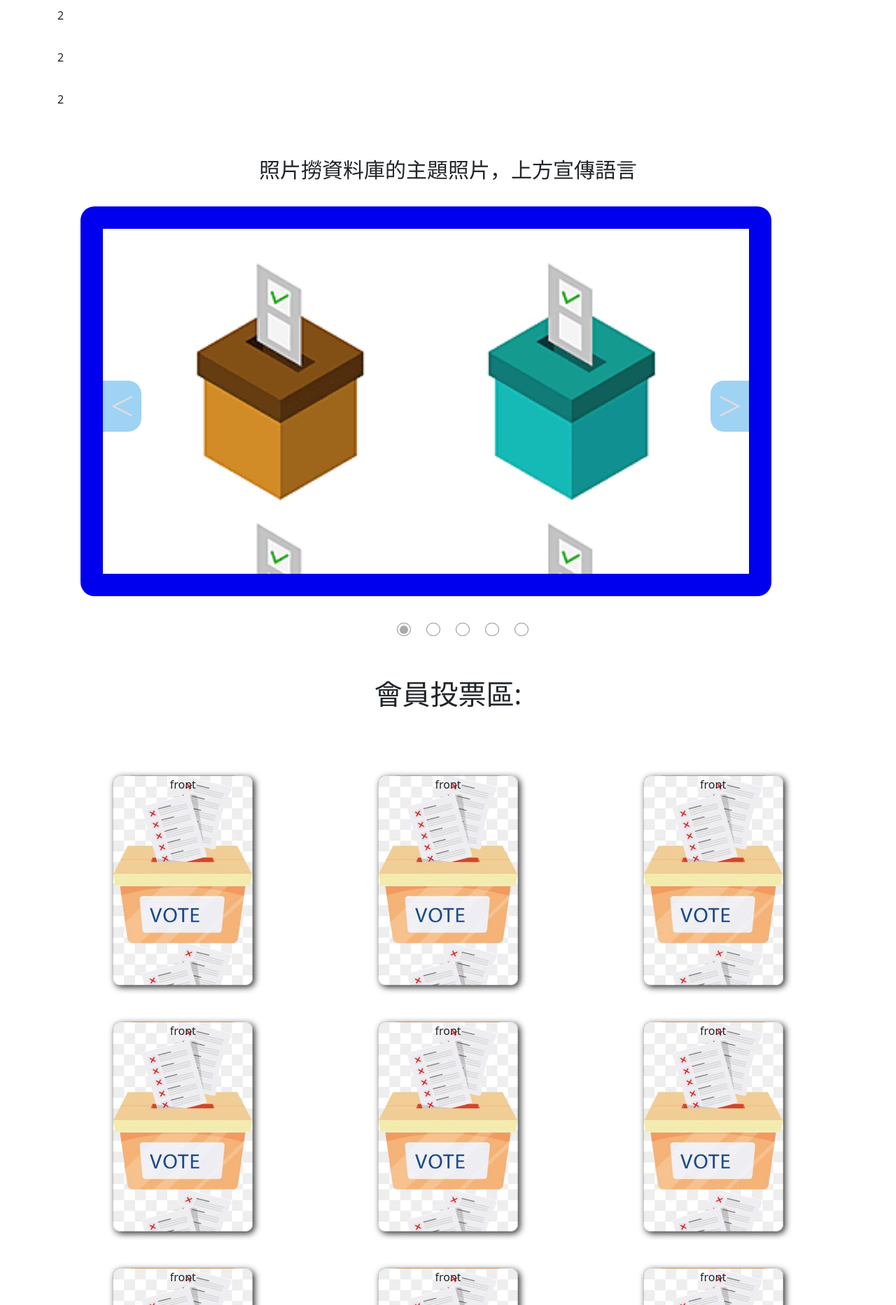
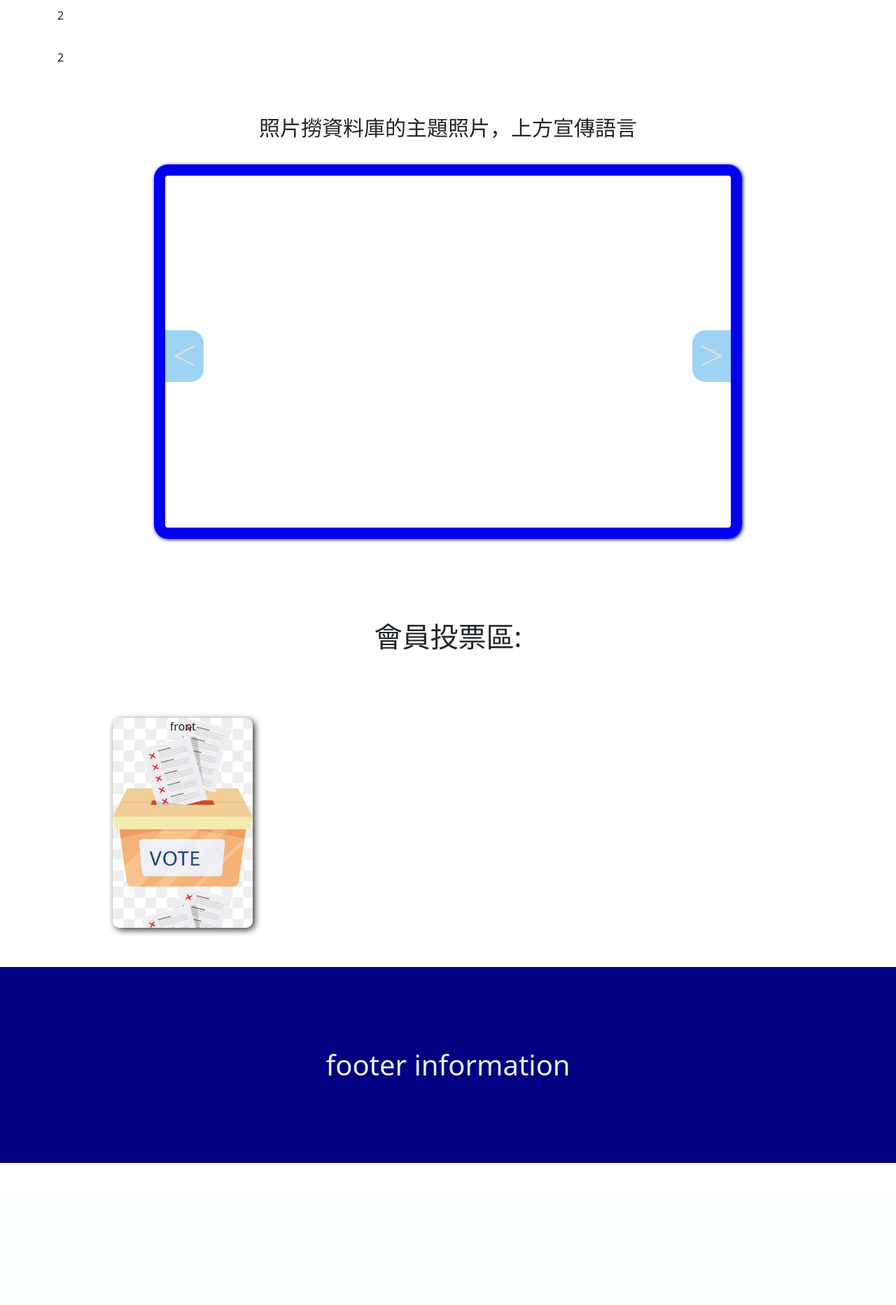
Before and after one commit to mokshayang/survey_hw, a PHP site: page / in a window 1280 px wide. Shown: the part 1400-3265 px from the top of the page at 70% size. After the commit the page ends 3062 px from the top, so only its background shows below. Run offline with PHP 8.4, Linux system fonts and the light colour scheme; tables that the repository leaves empty hold one stand-in row (values such as "Sample post"); some libraries are stand-ins or nearby versions.

Commit message:
加油喔

```diff
--- a/css/back.css
+++ b/css/back.css
@@ -245,7 +245,6 @@ a.now {
 #cover
 {
 	width:100%;
-
 	height:100%;
 	position:fixed;
 	z-index:5;
--- a/css/slider.css
+++ b/css/slider.css
@@ -5,15 +5,17 @@
 }
 
 .imgs {
-    /*設定圖片比列(2:1)*/
-    width: 94%;
+    /*設定圖片比列(5:3)*/
+    width: 80%;
     height: 0;
-    padding-bottom: 47%;
+    padding-bottom: 48%;
     position: relative;
     overflow: hidden;
-    border: 2rem solid #00e;
+    border: 1rem solid #00e;
     min-width: 40rem;
     border-radius: 20px;
+    margin: auto;
+    box-shadow: 1px 1px 5px #00e;
 }
 
 #slider {
--- a/db/base.php
+++ b/db/base.php
@@ -161,4 +161,4 @@ $user = new DB("users_hw");
 $admin = new DB("admin_hw");
 $subject = new DB("survey_subject_hw");
 $options= new DB("survey_options_hw");
-$log = new DB("survey_log_tw");
+$log = new DB("survey_log_hw");
--- a/front/main.php
+++ b/front/main.php
@@ -6,12 +6,17 @@
         color: #ccc;
     }
 
-    .items:hover {
+    /* .items:hover {
         background-color: #dddddd90;
+    } */
+    .sub_p{
+        width: 100%;
+        height: 900px;
+        overflow: hidden;
     }
 </style>
 <!--↓↓↓↓↓↓↓↓↓↓ photo　↓↓↓↓↓↓↓↓↓↓-->
-<div>
+<div class="sub_p">
     <img src="./photo/c10.jpg" alt="" width="100%">
 </div>
 
@@ -59,9 +64,7 @@
                 <div><?= $survey['subject'] ?></div>
                 <div><?= $survey['vote'] ?></div>
                 <div>
-
                     <a class="btn btn-sm btn-success mx-1" onclick="op('#cover','#cvr','./front/survey_item.php?id=<?= $survey['id']; ?>')">投票</a>
-
                     <a href="index.php?do=survey_result&id=<?= $survey['id']; ?>" class="btn btn-sm btn-outline-success mx-1">結果</a>
 
                 </div>
@@ -75,13 +78,14 @@
     <div style="height:60px;">2</div>
 </div>
 <style>
-        .slider{
+    .slider {
         text-align: center;
         font-size: 30px;
         margin: 30px auto;
     }
 </style>
 <div class="slider">照片撈資料庫的主題照片，上方宣傳語言</div>
+<?php $sub_imgs = $subject->all(['acive' => 1, 'level' => 1]," ORDER by id limit 5"); ?>
 <?php include_once "./slider/slider.php" ?> <!-- 尚未製作  -->
 <!-- 紙牌區 -->
 
@@ -94,7 +98,7 @@
         cursor: pointer;
     }
 
-    .card {
+    .cards {
         width: 200px;
         height: 300px;
         border-radius: 10px;
@@ -133,6 +137,7 @@
         justify-items: center;
         grid-gap: 20px;
     }
+
     @media screen and (max-width:760px) {
         .asb {
             grid-template-columns: repeat(2, 1fr);
@@ -140,130 +145,119 @@
     }
 </style>
 <style>
-    .user{
+    .user {
         text-align: center;
         font-size: 40px;
         line-height: 40px;
         margin: 40px auto;
     }
+
+
+    .mm {
+        width: 100%;
+        height: 150px;
+        overflow: hidden;
+    }
+
+
+    .mm img{
+        width: 100%;
+    }
+    .choose {
+        position: relative;
+        top: 10px;
+    }
+    #cover_user
+{
+	width:100%;
+	height:100%;
+	position:fixed;
+	z-index:5;
+	background:rgba(51,51,51,0.4);
+	top:50px;
+	left:0px;
+	overflow:auto;
+}
+#coverr_user
+{
+	width:60%;
+	min-width:300px;
+	max-width:800px;
+	height:70%;
+	min-height:300px;
+	position:absolute;
+	z-index:5;
+	background:#eef;
+	top:00px;
+	left:0px;
+	right:0px;
+	bottom:0px;
+	margin:auto;
+	overflow:auto;
+    border-radius: 32px;
+    text-shadow: 1px 1px 1px #333;
+}
 </style>
 <div class="user">會員投票區:</div>
+
+<div id="cover_user" style="display:none;min-width:380px ">
+    <div id="coverr_user" style="min-width:480px">
+        <div id="cvr_user" class="sh" style="position:absolute; width:50%; min-width:320px; min-height:560px; margin:auto; transform:translate(-50%,6%); left:50%; background-color:#fff;  border-radius: 20px;  background-color:#fff;box-shadow: 1px 1px 3px 1px #33333390;"></div>
+        <a style="position:absolute; color:#00f; transform:translate(-50%,10%);  right:5%; top:8%;  cursor:pointer; z-index: 100;" onclick="cl('#cover_user')">X</a>
+    </div>
+</div>
+
 <div class="container text-center">
+
+
 
     <div class="row">
 
         <div class="asb">
 
+            <?php
+            $surveys = $subject->all(['acive' => 1, 'level' => 1]);
+            foreach ($surveys as $key => $survey) {
+            ?>
                 <div class="col-12 col-sm-6 col-lg-4 my-3 c justify-content-center">
-                <div class="card cardfront">
+                    <!-- 卡片正面 -->
+                    <div class="cards cardfront">
                         front
                     </div>
+                    <!-- 卡片背面 -->
+                    <div class="cards cardback">
 
-                <div class="card cardback">
-                    <a href="#">
-                        <img src="./photo/vote.jpg" alt="">
-                    </a>
+                        <div class="card shadow radio" style="width: 200px; height:300px; overflow:hidden;">
+                            <div class="mm ">
+                                <?php
+                                if (is_image($survey['type'])) {
+                                ?>
+                                    <img src="./upload/<?= $survey['img'] ?>" alt="photo">
+                                <?php } else {
+                                    $icon = dummy_icon($survey['type']);
+                                ?>
+                                <div style="width:56%; margin:auto;">
+                                    <img src="./material/<?= $icon ?>" class="ii" alt="photo">
+                                    </div>
+                                <?php } ?>
+                            </div>
+                            <div class="card-body">
+                                <p class="card-text sub"><?= $survey['subject'] ?></p>
+                                <div class="choose">
+                                    <a class="btn btn-sm btn-primary mx-1" onclick="op('#cover_user','#cvr_user','./front/survey_item.php?id=<?= $survey['id']; ?>')">投票</a>
+                                    <a href="index.php?do=survey_result&id=<?= $survey['id']; ?>" class="btn btn-sm btn-outline-primary mx-1">結果</a>
                                 </div>
                             </div>
-            <div class="col-12 col-sm-6 col-lg-4 my-3 c justify-content-center">
-                <div class="card cardfront">
-                    front
                         </div>
 
-                <div class="card cardback">
-                    <a href="#">
-                        <img src="./photo/vote.jpg" alt="">
-                    </a>
                     </div>
                 </div>
-            <div class="col-12 col-sm-6 col-lg-4 my-3 c justify-content-center">
-                <div class="card cardfront">
-                    front
-                </div>
+            <?php } ?>
 
-                <div class="card cardback">
-                    <a href="#">
-                        <img src="./photo/vote.jpg" alt="">
-                    </a>
-                </div>
-            </div>
-            <div class="col-12 col-sm-6 col-lg-4 my-3 c justify-content-center">
-                <div class="card cardfront">
-                    front
-                </div>
 
-                <div class="card cardback">
-                    <a href="#">
-                        <img src="./photo/vote.jpg" alt="">
-                    </a>
-                </div>
-            </div>
-            <div class="col-12 col-sm-6 col-lg-4 my-3 c justify-content-center">
-                <div class="card cardfront">
-                    front
-                </div>
 
-                <div class="card cardback">
-                    <a href="#">
-                        <img src="./photo/vote.jpg" alt="">
-                    </a>
-                </div>
-            </div>
-            <div class="col-12 col-sm-6 col-lg-4 my-3 c justify-content-center">
-                <div class="card cardfront">
-                    front
-                </div>
 
-                <div class="card cardback">
-                    <a href="#">
-                        <img src="./photo/vote.jpg" alt="">
-                    </a>
-                </div>
-            </div>
-            <div class="col-12 col-sm-6 col-lg-4 my-3 c justify-content-center">
-                <div class="card cardfront">
-                    front
-                </div>
 
-                <div class="card cardback">
-                    <a href="#">
-                        <img src="./photo/vote.jpg" alt="">
-                    </a>
-                </div>
-            </div>
-            <div class="col-12 col-sm-6 col-lg-4 my-3 c justify-content-center">
-                <div class="card cardfront">
-                    front
-                </div>
-
-                <div class="card cardback">
-                    <a href="#">
-                        <img src="./photo/vote.jpg" alt="">
-                    </a>
-                </div>
-            </div>
-            <div class="col-12 col-sm-6 col-lg-4 my-3 c justify-content-center">
-                <div class="card cardfront">
-                    front
-                </div>
-
-                <div class="card cardback">
-                    <a href="#">
-                        <img src="./photo/vote.jpg" alt="">
-                    </a>
-                </div>
-            </div>
-            <div class="col-12 col-sm-6 col-lg-4 my-3 c justify-content-center">
-                <div class="card cardfront">
-                    front
-                </div>
-
-                <div class="card cardback">
-                    <a href="#">
-                        <img src="./photo/vote.jpg" alt="">
-                    </a>
-                </div>
-            </div>
 
 
 
@@ -274,7 +268,7 @@
     </div>
 </div>
 <style>
-#go-top{
+    #go-top {
         width: 60px;
         height: 60px;
         border-radius: 50%;
@@ -283,10 +277,11 @@
         position: fixed;
         right: 40px;
         bottom: 60px;
-    display:hidden;
+        display: hidden;
         cursor: pointer;
     }
-#go-top .bi{
+
+    #go-top .bi {
         font-size: 60px;
         color: #fff;
         position: absolute;
@@ -300,10 +295,10 @@
 
 <script src="./js/goTop.js"></script>
 <style>
-    .tt{
+    .tt {
         text-align: center;
         font-size: 40px;
-        margin: 40px  auto;
+        margin: 40px auto;
         height: 280px;
         line-height: 280px;
         background-color: var(--darkBlue);
--- a/js/goTop.js
+++ b/js/goTop.js
@@ -1,4 +1,6 @@
+
 let bt=$('#go-top');
+bt.hide();
 $(window).scroll(function() {
 let self=$(this),
     height=self.height(),
--- a/slider/slider.php
+++ b/slider/slider.php
@@ -4,38 +4,61 @@
 include_once "./db/base.php";
 include_once "./layouts/link_css.php"
 ?>
+<style>
+ .ii{
+    text-align: center;
+ }
+</style>
 <div id="turn">
     <div style="width:100%; z-index:999;">
         <div class="imgs">
             <div id="slider">
-                <!-- php 撈顯示的張數 -->
-                <img src="./photo/vote1.png" alt="photo">
-                <img src="./photo/vote2.png" alt="photo">
-                <img src="./photo/vote3.png" alt="photo">
-                <img src="./photo/vote4.png" alt="photo">
-                <img src="./photo/vote5.png" alt="photo">
-                <img src="./photo/vote1.png" alt="photo">
+
+                <?php
+                $num = $subject->count(['acive' => 1, 'level' => 1]);
+                if($num>1){
+                foreach ($sub_imgs as $key => $img) {
+                    if (is_image($img['type']) == ("image/gif" || "image/jpeg" || "image/png")) {
+                        echo "<img src='./upload/{$img['img']}' alt='photo'>";
+                    } else {
+                        $icon = dummy_icon($img['type']);
+                        echo "<div style='width:40%; margin:30px auto; text-align:center;'>";
+                        echo "<img src='./material/$icon'  alt='photo'>";
+                        echo "</div>";
+                    }
+                }
+            }else{
+                echo "<img src=''>";
+            }
+                $first_img =  $subject->find(['id' => $sub_imgs[0]['id']]);
+                if (is_image($first_img['type'])) {
+                    echo "<img src='./upload/{$first_img['img']}'>";
+                }
+                ?>
+
             </div>
             <button class="prev">＜</button>
             <button class="next">＞</button>
         </div>
         <div class="tag">
             <!-- php 撈顯示的數量 -->
+            <?php
+
+            if ($num > 1) {
+            ?>
                 <div class="rad">
                     <div class="point"></div>
                 </div>
+                <?php
+                for ($i = 1; $i <= $num - 1; $i++) {
+                ?>
                     <div class="rad">
                         <div></div>
                     </div>
-            <div class="rad">
-                <div></div>
-            </div>
-            <div class="rad">
-                <div></div>
-            </div>
-            <div class="rad">
-                <div></div>
-            </div>
+            <?php }
+            } else {
+                echo "";
+            } ?>
         </div>
     </div>
 </div>
@@ -48,7 +71,7 @@ include_once "./layouts/link_css.php"
 <script>
     //----------------------------自動輪轉-------------------------------//
     var x = 0; //手動用作標
-    const k = 5; //5張圖片可用PHP去撈張數
+    const k = <?= $num ?>; //5張圖片可用PHP去撈張數
     let interval; //間隔時間，自動用
     let banner = $('#slider'); //簡化;
     let that = $('.tag .rad'); //簡化;
```
Also changed, not shown: api/survey_vote.php (+10 -1 lines), front/survey_item.php (+21 -8 lines), upload/2023-01-12 11-19-55.jpg (added). Lines whose indentation alone changed are shown as unchanged.
